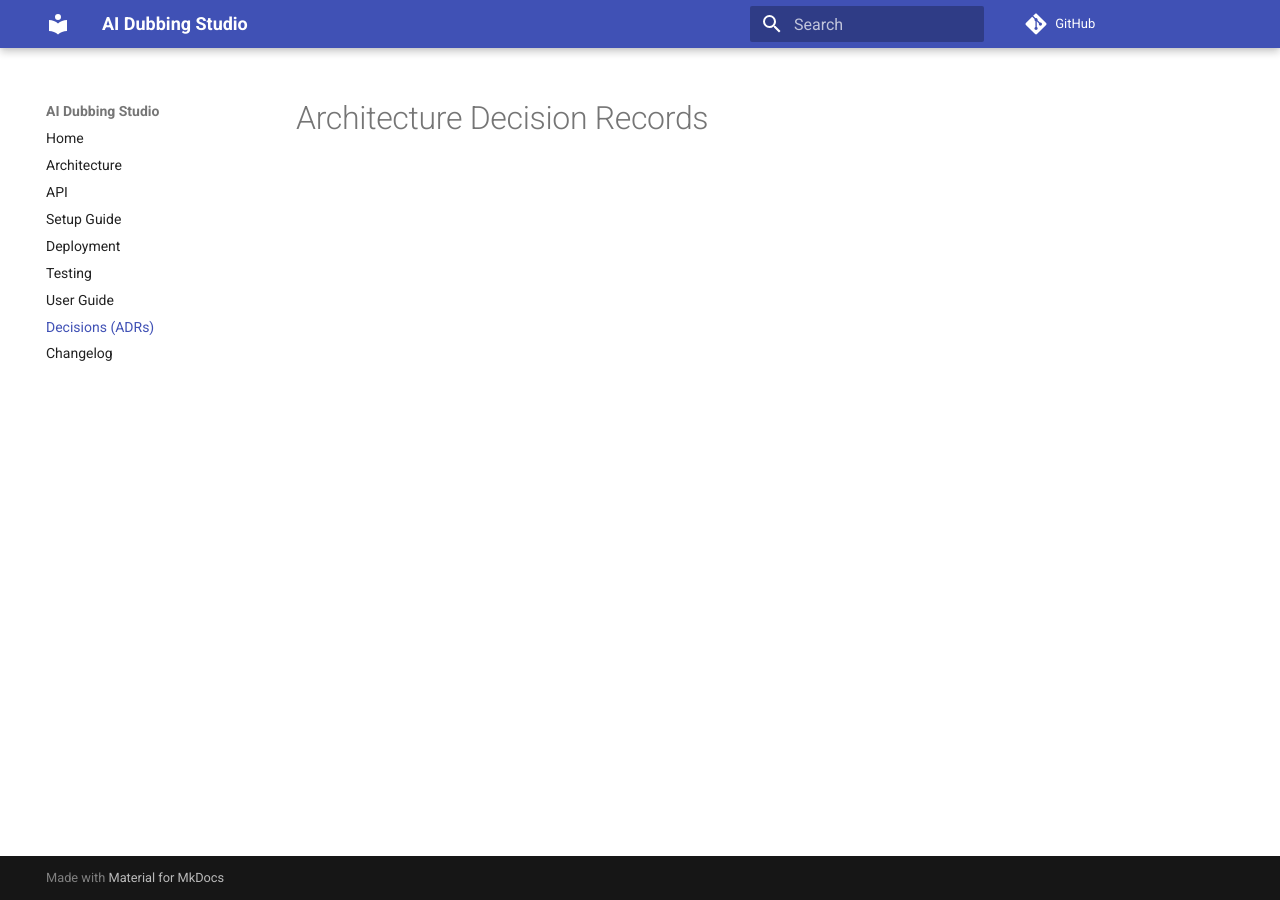
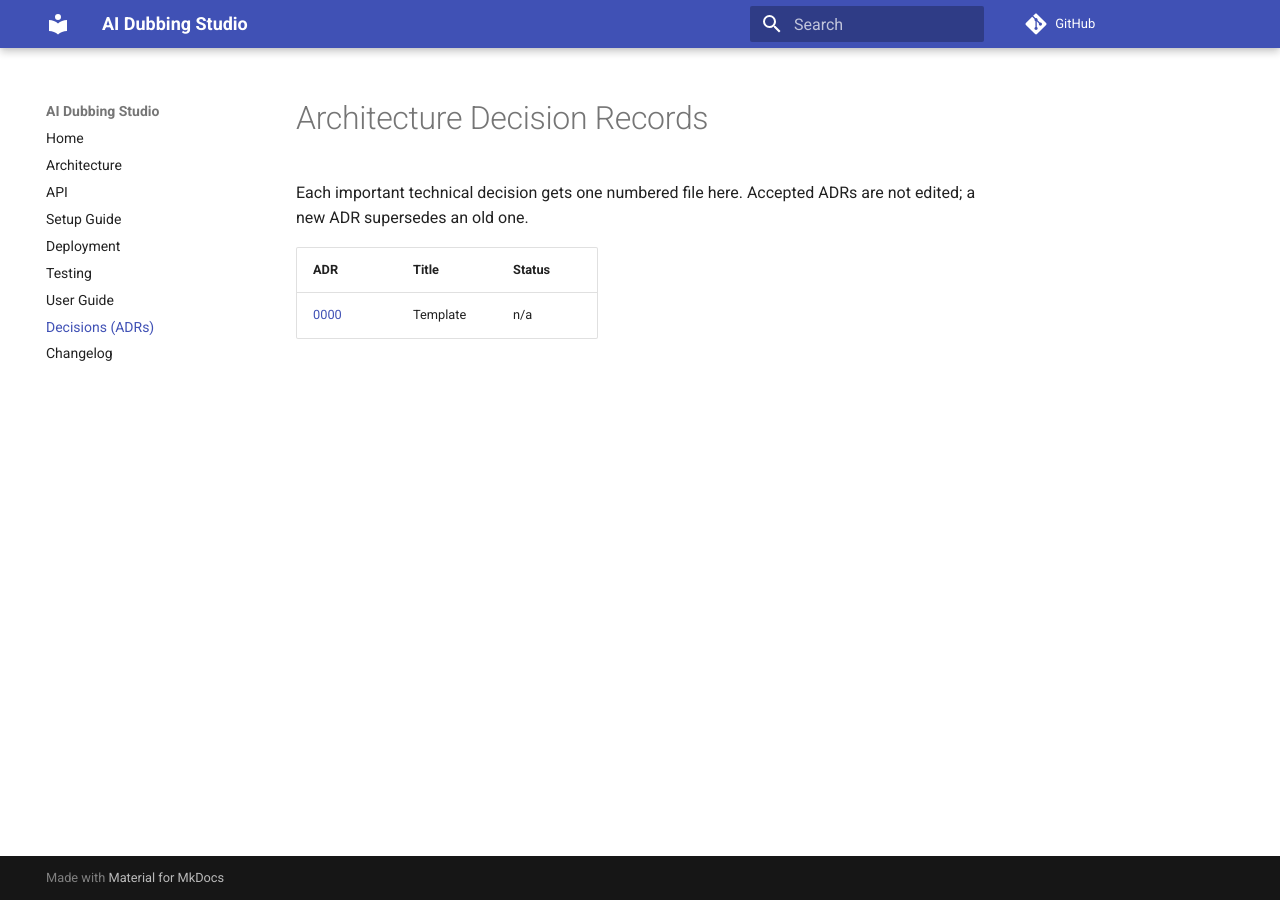
Before and after one commit to WH1TE-SHAD0W/ai-dubbing-studio, an MkDocs documentation site: the page built from docs/adr/index.md, in a window 1280 px wide. Built offline with MkDocs 1.6.1 and Material for MkDocs 9.7.7, drawn with Linux system fonts in a browser that asks for light colours; comment, search, counter and statistics services are not loaded.

Commit message:
docs: add ADR template and decision index
Add a Nygard-style ADR template (status, context, options, decision,
consequences) and a table in the ADR index that lists each decision.

Co-Authored-By: Claude Opus 5.5 <noreply@anthropic.com>

```diff
--- a/docs/adr/index.md
+++ b/docs/adr/index.md
@@ -1 +1,8 @@
 # Architecture Decision Records
+
+Each important technical decision gets one numbered file here.
+Accepted ADRs are not edited; a new ADR supersedes an old one.
+
+| ADR | Title | Status |
+|---|---|---|
+| [0000](0000-template.md) | Template | n/a |
```
Also changed, not shown: docs/adr/0000-template.md (added, +25 -0 lines).
